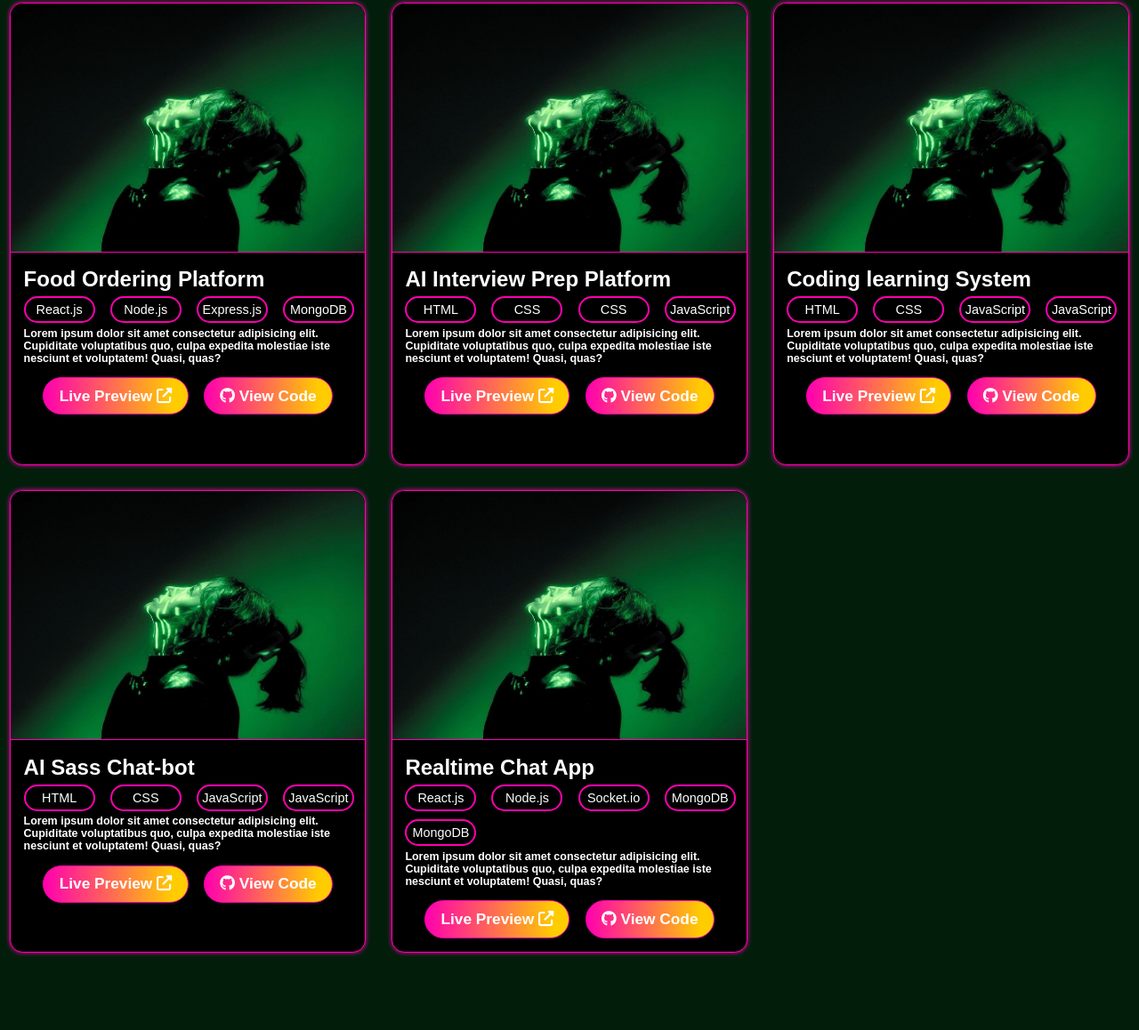
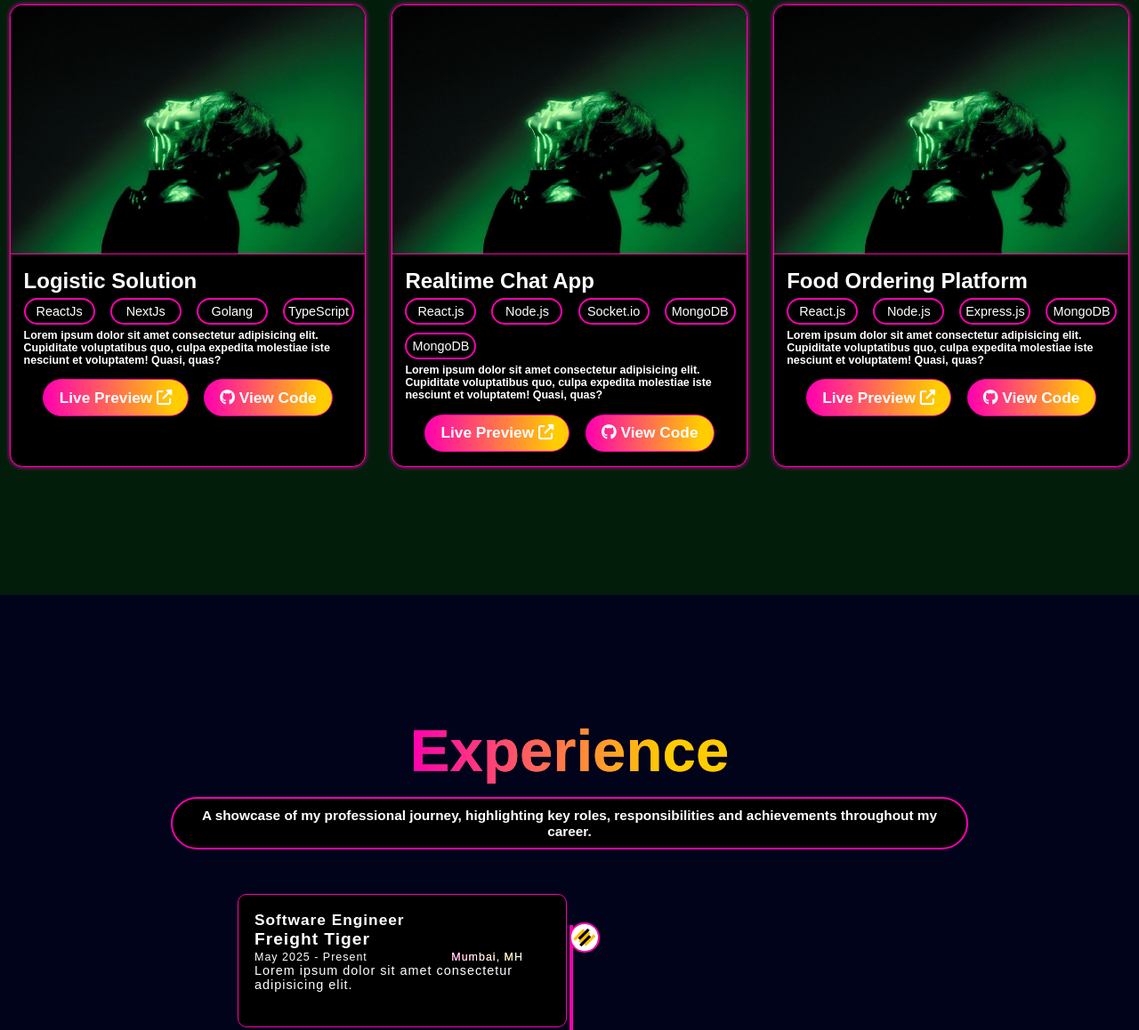
Before and after one commit to ajazShah11/Portfolio, a plain HTML site: page index.html in a window 1280 px wide. Shown: the part 4912-6070 px from the top of the page at 89% size. Drawn offline with nearby package versions, Linux system fonts and the light colour scheme.

```diff
--- a/index.html
+++ b/index.html
@@ -1246,12 +1246,13 @@
               <img src="/img/image.jpg" alt="Image">
             </div>
             <div class="project-content">
-              <h3>Vehicle Rental System</h3>
+              <h3>Job Portal application</h3>
 
               <div class="project-tools">
-                <p>React.js</p>
-                <p>Node.js</p>
-                <P>Express.js</P>
+                <p>ReactJs</p>
+                <p>TypeScript</p>
+                <P>NodeJs</P>
+                <P>ExpressJs</P>
                 <P>MongoDB</P>
               </div>
 
@@ -1275,100 +1276,13 @@
               <img src="/img/image.jpg" alt="Image">
             </div>
             <div class="project-content">
-              <h3>Food Ordering Platform</h3>
+              <h3>Logistic Solution</h3>
 
               <div class="project-tools">
-                <p>React.js</p>
-                <p>Node.js</p>
-                <P>Express.js</P>
-                <P>MongoDB</P>
-              </div>
-
-              <h4>
-                Lorem ipsum dolor sit amet consectetur adipisicing elit.
-                Cupiditate voluptatibus quo, culpa expedita molestiae iste
-                nesciunt et voluptatem! Quasi, quas?
-              </h4>
-
-            </div>
-
-            <div class="review-button">
-              <div class="project-Btn">Live Preview  <i class="fa-solid fa-up-right-from-square"></i> </div>
-
-              <div class="project-Btn"><i class="fa-brands fa-github"></i> View Code</div>
-            </div>
-          </div>
-
-          <div class="project-card">
-            <div class="project-image">
-              <img src="/img/image.jpg" alt="Image">
-            </div>
-            <div class="project-content">
-              <h3>AI Interview Prep Platform</h3>
-
-              <div class="project-tools">
-                <p>HTML</p>
-                <p>CSS</p>
-                <p>CSS</p>
-                <P>JavaScript</P>
-              </div>
-
-              <h4>
-                Lorem ipsum dolor sit amet consectetur adipisicing elit.
-                Cupiditate voluptatibus quo, culpa expedita molestiae iste
-                nesciunt et voluptatem! Quasi, quas?
-              </h4>
-
-            </div>
-
-            <div class="review-button">
-              <div class="project-Btn">Live Preview  <i class="fa-solid fa-up-right-from-square"></i> </div>
-
-              <div class="project-Btn"><i class="fa-brands fa-github"></i> View Code</div>
-            </div>
-          </div>
-
-          <div class="project-card">
-            <div class="project-image">
-              <img src="/img/image.jpg" alt="Image">
-            </div>
-            <div class="project-content">
-              <h3>Coding learning System</h3>
-
-              <div class="project-tools">
-                <p>HTML</p>
-                <p>CSS</p>
-                <P>JavaScript</P>
-                <P>JavaScript</P>
-              </div>
-
-              <h4>
-                Lorem ipsum dolor sit amet consectetur adipisicing elit.
-                Cupiditate voluptatibus quo, culpa expedita molestiae iste
-                nesciunt et voluptatem! Quasi, quas?
-              </h4>
-
-            </div>
-
-            <div class="review-button">
-              <div class="project-Btn">Live Preview  <i class="fa-solid fa-up-right-from-square"></i> </div>
-
-              <div class="project-Btn"><i class="fa-brands fa-github"></i> View Code</div>
-            </div>
-          </div>
-
-          <div class="project-card">
-            <div class="project-image">
-              <img src="/img/image.jpg" alt="Image">
-            </div>
-            <div class="project-content">
-              <h3>AI Sass Chat-bot</h3>
-
-              <div class="project-tools">
-                <p>HTML</p>
-                <p>CSS</p>
-                <P>JavaScript</P>
-                <P>JavaScript</P>
+                <p>ReactJs</p>
+                <p>NextJs</p>
+                <P>Golang</P>
+                <P>TypeScript</P>
               </div>
 
               <h4>
@@ -1416,6 +1330,35 @@
             </div>
           </div>
 
+          <div class="project-card">
+            <div class="project-image">
+              <img src="/img/image.jpg" alt="Image">
+            </div>
+            <div class="project-content">
+              <h3>Food Ordering Platform</h3>
+
+              <div class="project-tools">
+                <p>React.js</p>
+                <p>Node.js</p>
+                <P>Express.js</P>
+                <P>MongoDB</P>
+              </div>
+
+              <h4>
+                Lorem ipsum dolor sit amet consectetur adipisicing elit.
+                Cupiditate voluptatibus quo, culpa expedita molestiae iste
+                nesciunt et voluptatem! Quasi, quas?
+              </h4>
+
+            </div>
+
+            <div class="review-button">
+              <div class="project-Btn">Live Preview  <i class="fa-solid fa-up-right-from-square"></i> </div>
+
+              <div class="project-Btn"><i class="fa-brands fa-github"></i> View Code</div>
+            </div>
+          </div>
+
         </div>
       </section>
       <!-- project Section Ended -->
@@ -1431,7 +1374,6 @@
         </div>
 
         <div class="timeline-container">
-
           <div class="timeline-box left-box">
             <img src="/img/icons/FT.png" alt="Freight Tiger">
             <div class="timeline-content">
--- a/style.css
+++ b/style.css
@@ -1348,11 +1348,11 @@ section{
   background: var(--bg-color);
   color: #fff;
   border-radius: 50px;
-  border: 1px solid var(--primary-color);
+  border: 2px solid var(--primary-color);
 }
 .project-text:hover{
   transform: scale(1.05);
-  border: 1px solid var(--second-color);
+  border: 2px solid var(--second-color);
 }
 
 .project-box{
@@ -1418,8 +1418,7 @@ section{
   gap: 0.5rem;
 }
 .project-tools p:hover{
-  border: 2.5px solid var(--second-color);
-  background: var(--fourth-color);
+  border: 2.5px solid var(--fourth-color);
 }
 .project-card h4{
   text-align: left;
@@ -1483,11 +1482,11 @@ section{
   background: var(--bg-color);
   color: #fff;
   border-radius: 50px;
-  border: 1px solid var(--primary-color);
+  border: 2px solid var(--primary-color);
 }
 .experience-text h2:hover{
   transform: scale(1.05);
-  border: 1px solid var(--second-color);
+  border: 2px solid var(--second-color);
 }
 .timeline-container{
   margin: 50px;
@@ -2147,6 +2146,14 @@ textarea.input{
     .experience-heading{
       font-size: 5rem;
     }
+    .experience-text h2{
+      font-size: 1rem;
+    }
+    .timeline-container{
+      display: block;
+      position: relative;
+      justify-content: left;
+    }
     /* Experience Section Responsive Design started*/
 
 
```
